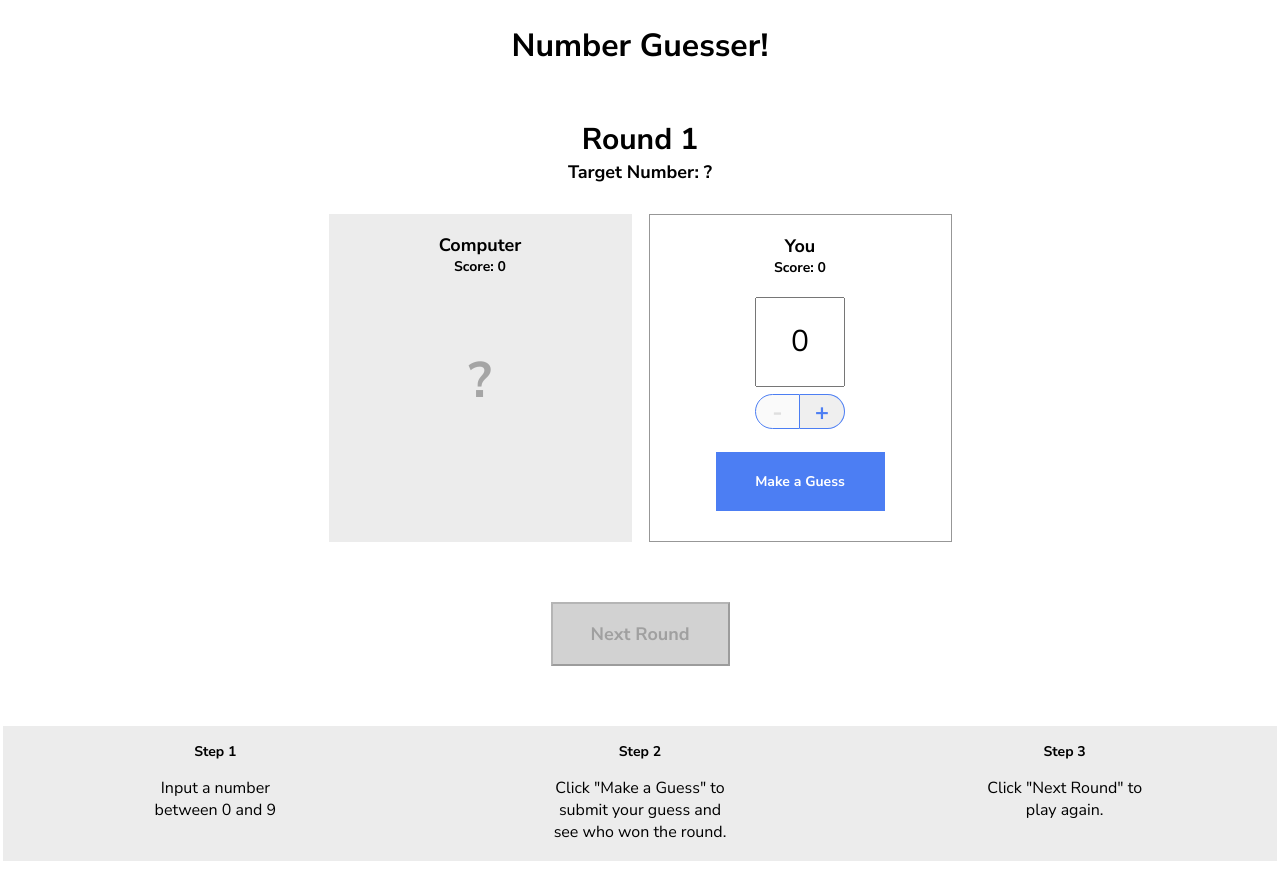
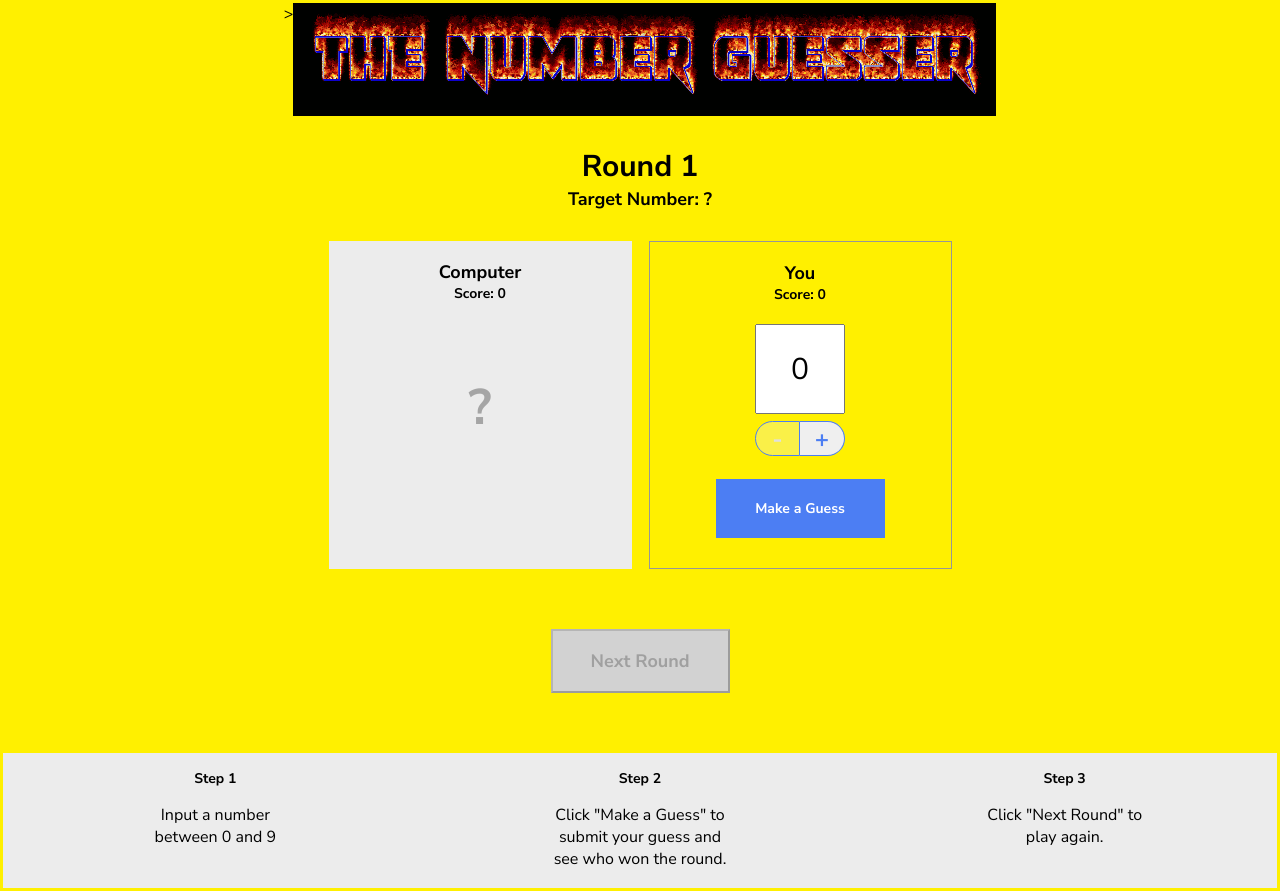
Before and after one commit to gikeris/Number-guesser, a plain HTML site: page index.html in a window 1280 px wide. Before the commit the page ends 864 px from the top, so only its background shows below. Drawn offline with Linux system fonts and the light colour scheme.

Commit message:
header gif

```diff
--- a/index.html
+++ b/index.html
@@ -9,7 +9,7 @@
   <body>
     <div class="game-container">
       <header>
-        <h1>Number Guesser!</h1>
+        ><img src="./icons/nonstransp.gif" alt="">
       </header>
 
       <div class="rounds">
--- a/style.css
+++ b/style.css
@@ -6,7 +6,7 @@
 body {
   margin: 0 auto;
   padding: 3px;
-  background-color: #fff;
+  background-color: #FFF000;
 }
 
 .game-container {
```
Also changed, not shown: icons/nonstransp.gif (added).
